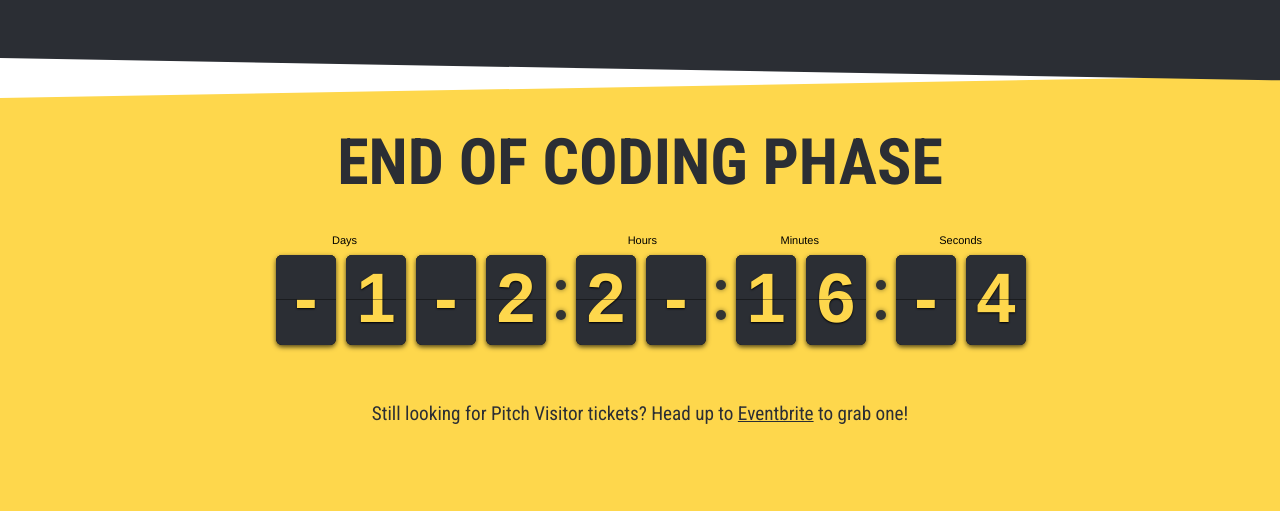
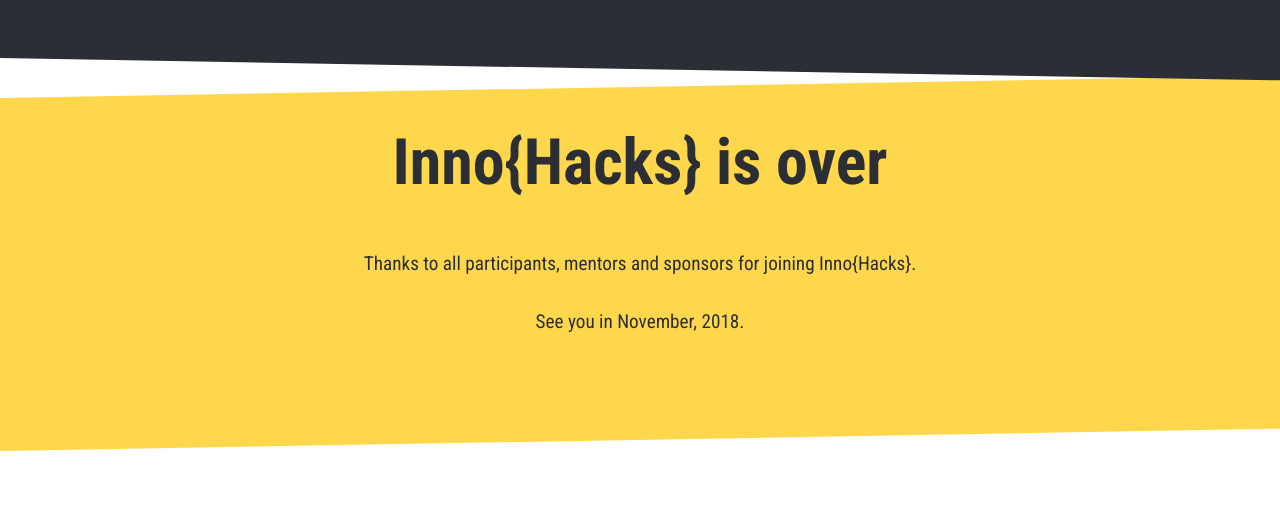
Before and after one commit to hackerstolz/innohacks-website, a website: page index.html in a window 1280 px wide. Shown: the part 441-952 px from the top of the page. Drawn offline with nearby package versions, Linux system fonts and the light colour scheme.

Commit message:
InnoHacks is over

```diff
--- a/index.html
+++ b/index.html
@@ -66,10 +66,10 @@
     </div>
 
     <div class="triangle content clock yellow" id="tickets">
-        <h1>END OF CODING PHASE</h1>
-        <div id="clock-wrapper"></div>
+        <h1>Inno{Hacks} is over</h1>
         <p class="small">
-            Still looking for Pitch Visitor tickets? Head up to <a href="https://eventbrite.com/tickets-external?eid=34015469184&ref=etckt">Eventbrite</a> to grab one!
+            Thanks to all participants, mentors and sponsors for joining Inno{Hacks}. <br><br>
+            See you in November, 2018.
         </p>
     </div>
 
```
